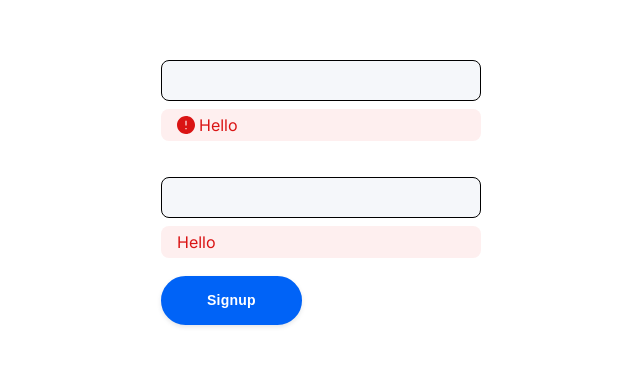
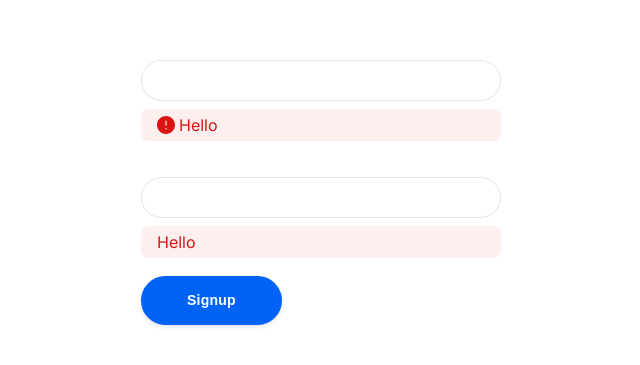
Before and after one commit to mitar-djakovic/ooh-wee, a Next.js app: page /signup in a window 1280 px wide. Shown: the part 217-582 px from the top of the page, without its empty margins (319-959 px from the left). Built offline with nearby package versions, Linux system fonts and the light colour scheme.

Commit message:
Redesigned input container

```diff
--- a/src/components/Input/Input.styled.ts
+++ b/src/components/Input/Input.styled.ts
@@ -1,45 +1,35 @@
 import styled from 'styled-components';
 
-type Input = {
-  outline: boolean;
-};
-
-const InputStyled = styled.input<Input>`
-  width: 320px;
-  background-color: ${(props) =>
-    !props.outline && props.theme.colors.random.grayLight};
+const InputStyled = styled.input`
+  width: 100%;
+  background-color: #ffffff;
   box-sizing: border-box;
-  padding: 12px 16px;
-  border-radius: 8px;
-  border: 1px solid
-    ${(props) =>
-      props.outline
-        ? props.theme.colors.random.black
-        : props.theme.colors.random.light};
+  padding: 12px 20px;
+  border-radius: 24px;
+  border: 1px solid rgba(207, 219, 213, 0.6);
   ::placeholder {
-    font-size: 16px;
-    line-height: 24px;
+    font-size: ${(props) => props.theme.typography.inputs.primary.fontSize};
+    font-weight: ${(props) => props.theme.typography.inputs.primary.fontWeight};
+    line-height: ${(props) => props.theme.typography.inputs.primary.lineHeight};
     opacity: 0.8;
     color: ${(props) => props.theme.colors.random.black};
-    font-weight: 600;
   }
 `;
 
-const InputContainer = styled.div`
-  width: 320px;
+const InputContainer = styled.div<{ fullWidth: boolean | undefined }>`
+  width: ${(props) => (props.fullWidth ? '100%' : '360px')};
   position: relative;
   padding: 18px 0;
 `;
 
 const Label = styled.label`
-  font-size: 16px;
-  line-height: 24px;
-  font-weight: 600;
-  opacity: 0.8;
+  font-size: 12px;
+  line-height: 18px;
+  font-weight: 500;
   color: ${(props) => props.theme.colors.random.dark};
-  margin-left: 16px;
+  margin-bottom: 8px;
   position: absolute;
-  top: 0;
+  top: -4px;
 `;
 
 type Status = 'success' | 'info' | 'warning' | 'error';
@@ -53,7 +43,6 @@ const InputMessage = styled.div<{ status?: Status }>`
   padding: 6px 8px 6px 16px;
   gap: 4px;
   background-color: ${(props) => {
-    console.log('props', props.status);
     if (props.status === 'error') {
       return props.theme.colors.status.error.secondary;
     }
--- a/src/components/Input/index.tsx
+++ b/src/components/Input/index.tsx
@@ -18,11 +18,11 @@ interface InputProps {
   value: string;
   showStatus: boolean;
   icon: JSX.Element;
+  fullWidth?: boolean;
 }
 
 const Input: FC<InputProps> = ({
   placeholder,
-  outline = false,
   label,
   name,
   onBlur,
@@ -31,16 +31,16 @@ const Input: FC<InputProps> = ({
   value,
   showStatus,
   icon,
+  fullWidth,
 }: InputProps) => {
   return (
-    <InputContainer>
+    <InputContainer fullWidth={fullWidth}>
       {label && <Label htmlFor={name}>{label}</Label>}
       <InputStyled
         id={id}
         onChange={onChange}
         onBlur={onBlur}
         name={name}
-        outline={outline}
         placeholder={placeholder}
         value={value}
       />
--- a/src/theme/index.ts
+++ b/src/theme/index.ts
@@ -123,5 +123,12 @@ export const theme = {
         fontWeight: 700,
       },
     },
+    inputs: {
+      primary: {
+        fontSize: '14px',
+        lineHeight: '21px',
+        fontWeight: 700,
+      },
+    },
   },
 };
```
